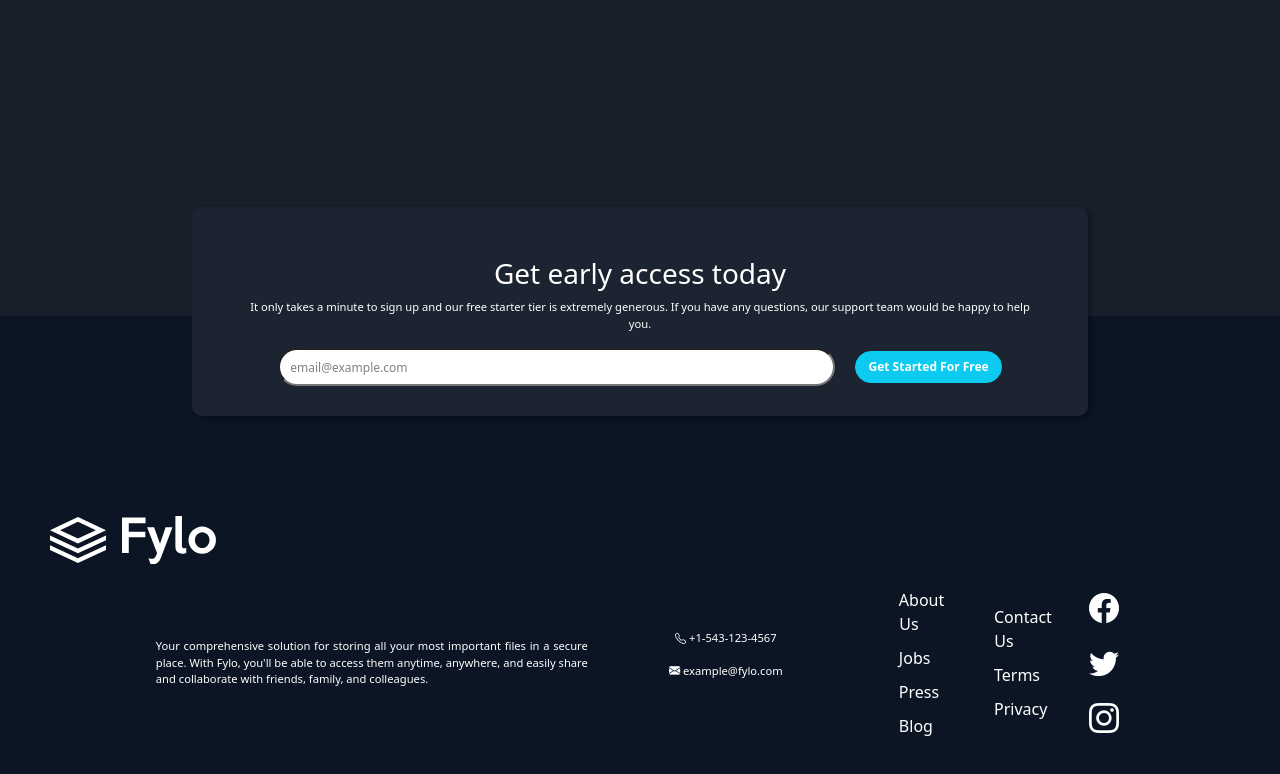
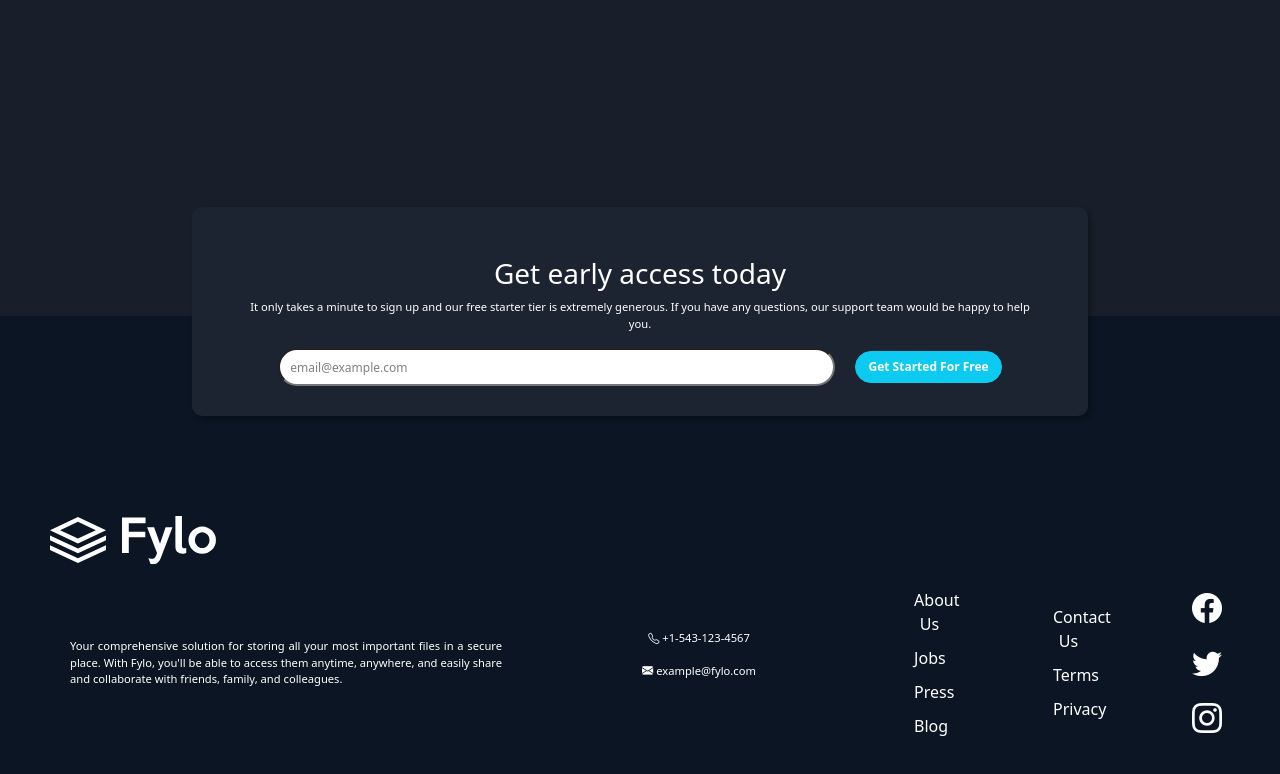
Before and after one commit to Nana1423/LandingPage-Fylo, a plain HTML site: page index.html in a window 1280 px wide. Shown: the part 2118-2892 px from the top of the page. Drawn offline with nearby package versions, Linux system fonts and the light colour scheme.

Commit message:
Fixing bug in footer

```diff
--- a/index.html
+++ b/index.html
@@ -8,7 +8,7 @@
 
     <link rel="icon" href="images/logo-icon.svg">
     <meta name="description" content="Welcome to Fylo: your comprehensive solution for storing all your most important files in a secure location.">
-
+    <meta property="og:image" content="images/log.svg">
 
     <!-- Bootstrap -->
     <link href="https://cdn.jsdelivr.net/npm/bootstrap@5.3.0/dist/css/bootstrap.min.css" rel="stylesheet"
--- a/styles.css
+++ b/styles.css
@@ -355,14 +355,16 @@ footer{
 }
 
 .footer-contactInfo{
-    width: 20%;
+    width: 30%;
     justify-content: center;
 }
 
 .footer-div-links{
+    width: 30%;
     display: flex;
     flex-direction: inline;
     justify-content: space-evenly;
+    gap: 50px;
 }
 
 .footer-links{
```
